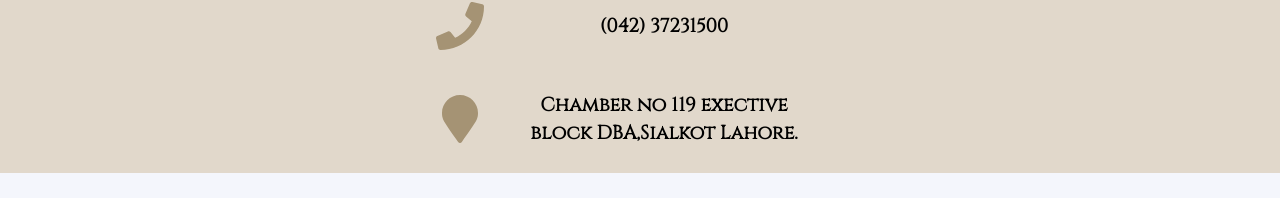
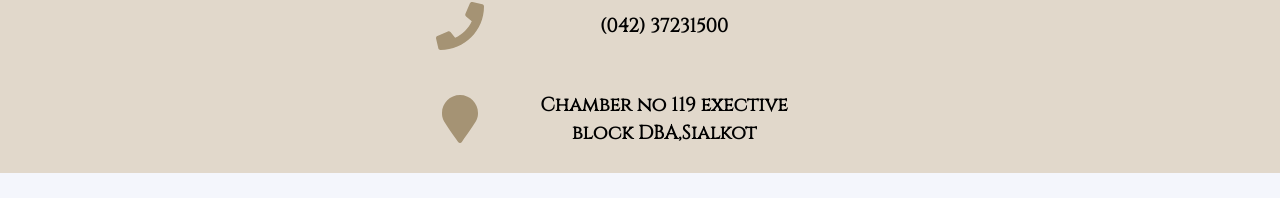
Before and after one commit to Hamzahashmi4444/Associ, a React (Create React App) app: page /contact in a window 1280 px wide. Shown: the part 442-640 px from the top of the page. Built offline with nearby package versions, Linux system fonts and the light colour scheme.

Commit message:
Update ContactPage.js

```diff
--- a/src/components/ContactPage.js
+++ b/src/components/ContactPage.js
@@ -18,7 +18,6 @@ class ContactPage extends Component {
           <FaMapMarker />
           <p>
              Chamber no 119 exective block DBA,Sialkot
-            Lahore.
           </p>
         </div>
       </div>
```
